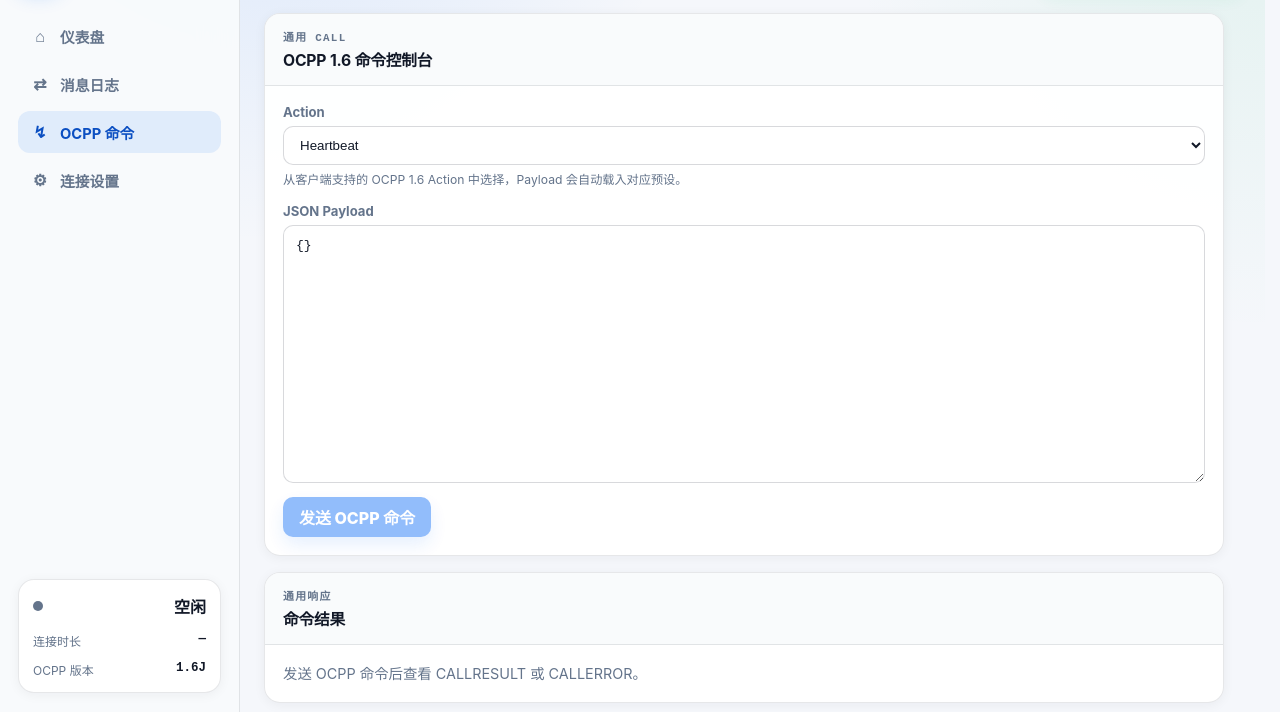
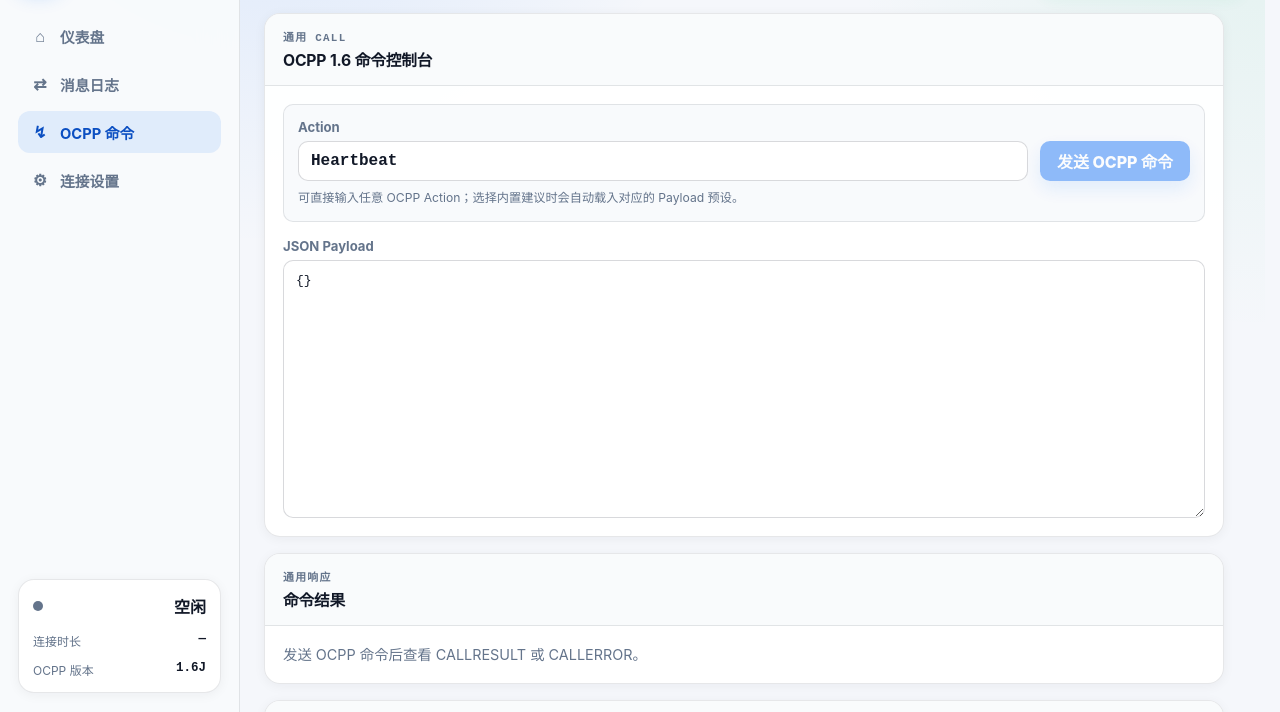
Before and after one commit to ForbiddenR/oclient, a website built with Vite: page src/renderer/index.html in a window 1280 px wide. Both pictures are taken after a click on the link "OCPP 命令". Shown: the part 83-795 px from the top of the page. Built offline with nearby package versions, Linux system fonts and the light colour scheme.

Commit message:
update the ui

```diff
--- a/src/renderer/app.ts
+++ b/src/renderer/app.ts
@@ -65,7 +65,7 @@ interface AppState {
 interface DashboardElements {
   routeTitle: HTMLElement;
   routeEyebrow: HTMLElement;
-  commandActionInput: HTMLSelectElement;
+  commandActionInput: HTMLInputElement;
   commandPayloadInput: HTMLTextAreaElement;
   sendCommandButton: HTMLButtonElement;
   commandResultCard: HTMLElement;
@@ -119,7 +119,7 @@ export function createApp(root: HTMLElement): void {
   const elements: DashboardElements = {
     routeTitle: mustQuery<HTMLElement>(root, '#routeTitle'),
     routeEyebrow: mustQuery<HTMLElement>(root, '#routeEyebrow'),
-    commandActionInput: mustQuery<HTMLSelectElement>(root, '#commandActionInput'),
+    commandActionInput: mustQuery<HTMLInputElement>(root, '#commandActionInput'),
     commandPayloadInput: mustQuery<HTMLTextAreaElement>(root, '#commandPayloadInput'),
     sendCommandButton: mustQuery<HTMLButtonElement>(root, '#sendCommandButton'),
     commandResultCard: mustQuery<HTMLElement>(root, '#commandResultCard'),
@@ -225,8 +225,11 @@ export function createApp(root: HTMLElement): void {
   root.addEventListener('change', (event) => {
     const target = event.target;
 
-    if (target instanceof HTMLSelectElement && target.id === 'commandActionInput') {
-      elements.commandPayloadInput.value = JSON.stringify(commandPreset(target.value), null, 2);
+    if (target instanceof HTMLInputElement && target.id === 'commandActionInput') {
+      const preset = commandPreset(target.value);
+      if (preset) {
+        elements.commandPayloadInput.value = JSON.stringify(preset, null, 2);
+      }
     }
 
     if (target instanceof HTMLInputElement && target.id === 'tlsInput') {
@@ -533,34 +536,31 @@ function buildAppMarkup(): string {
                 </div>
               </header>
               <div class="card-body">
-                <label class="field">
-                  <span>Action</span>
-                  <select id="commandActionInput" name="action">
-                    <optgroup label="基础">
-                      <option value="Heartbeat">Heartbeat</option>
-                      <option value="StatusNotification">StatusNotification</option>
-                      <option value="Authorize">Authorize</option>
-                    </optgroup>
-                    <optgroup label="事务">
-                      <option value="StartTransaction">StartTransaction</option>
-                      <option value="StopTransaction">StopTransaction</option>
-                      <option value="MeterValues">MeterValues</option>
-                    </optgroup>
-                    <optgroup label="运维">
-                      <option value="DataTransfer">DataTransfer</option>
-                      <option value="DiagnosticsStatusNotification">DiagnosticsStatusNotification</option>
-                      <option value="FirmwareStatusNotification">FirmwareStatusNotification</option>
-                    </optgroup>
-                  </select>
-                  <small>从客户端支持的 OCPP 1.6 Action 中选择，Payload 会自动载入对应预设。</small>
-                </label>
-                <label class="field">
+                <div class="command-action-section">
+                  <div class="command-action-row">
+                    <label class="field command-action-field">
+                      <span>Action</span>
+                      <input id="commandActionInput" name="action" type="text" list="commandActionPresets" value="Heartbeat" autocomplete="off" spellcheck="false" placeholder="例如 Heartbeat" />
+                    </label>
+                    <button id="sendCommandButton" class="primary command-send-button" type="button" disabled>发送 OCPP 命令</button>
+                  </div>
+                  <p class="command-action-hint">可直接输入任意 OCPP Action；选择内置建议时会自动载入对应的 Payload 预设。</p>
+                  <datalist id="commandActionPresets">
+                    <option value="Heartbeat"></option>
+                    <option value="StatusNotification"></option>
+                    <option value="Authorize"></option>
+                    <option value="StartTransaction"></option>
+                    <option value="StopTransaction"></option>
+                    <option value="MeterValues"></option>
+                    <option value="DataTransfer"></option>
+                    <option value="DiagnosticsStatusNotification"></option>
+                    <option value="FirmwareStatusNotification"></option>
+                  </datalist>
+                </div>
+                <label class="field command-payload-field">
                   <span>JSON Payload</span>
                   <textarea id="commandPayloadInput" rows="12" spellcheck="false">{}</textarea>
                 </label>
-                <div class="button-row">
-                  <button id="sendCommandButton" class="primary" type="button" disabled>发送 OCPP 命令</button>
-                </div>
               </div>
             </section>
 
@@ -1007,8 +1007,8 @@ function renderLog(container: HTMLElement, events: SessionEvent[]): void {
   );
 }
 
-function commandPreset(action: string): Record<string, unknown> {
-  return OCPP_COMMAND_PRESETS[action.trim()]?.() ?? {};
+function commandPreset(action: string): Record<string, unknown> | undefined {
+  return OCPP_COMMAND_PRESETS[action.trim()]?.();
 }
 
 function parseCommandPayload(raw: string): Record<string, unknown> {
--- a/src/renderer/styles.css
+++ b/src/renderer/styles.css
@@ -825,6 +825,46 @@ p {
   max-width: 220px;
 }
 
+.command-action-section {
+  padding: 14px;
+  margin-bottom: 16px;
+  border: 1px solid var(--line);
+  border-radius: var(--radius-sm);
+  background: var(--surface-soft);
+}
+
+.command-action-row {
+  display: grid;
+  grid-template-columns: minmax(220px, 1fr) auto;
+  gap: 12px;
+  align-items: end;
+}
+
+.command-action-field {
+  min-width: 0;
+  margin-bottom: 0;
+}
+
+.command-action-field input {
+  font-family: "SF Mono", "Cascadia Code", ui-monospace, monospace;
+  font-weight: 700;
+}
+
+.command-send-button {
+  min-width: 150px;
+}
+
+.command-action-hint {
+  margin: 8px 0 0;
+  color: var(--muted);
+  font-size: 0.76rem;
+  line-height: 1.45;
+}
+
+.command-payload-field {
+  margin-bottom: 0;
+}
+
 .field-grid {
   display: grid;
   grid-template-columns: repeat(2, minmax(0, 1fr));
@@ -1304,6 +1344,14 @@ p {
   .header-row {
     grid-template-columns: 1fr;
   }
+
+  .command-action-row {
+    grid-template-columns: 1fr;
+  }
+
+  .command-send-button {
+    width: 100%;
+  }
 }
 
 @media (prefers-reduced-motion: reduce) {
```
